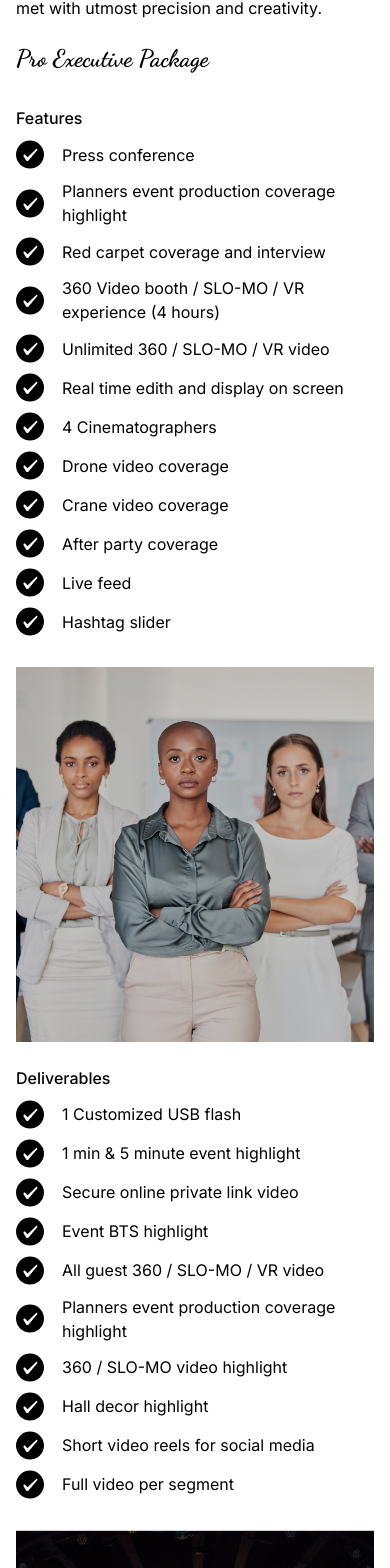
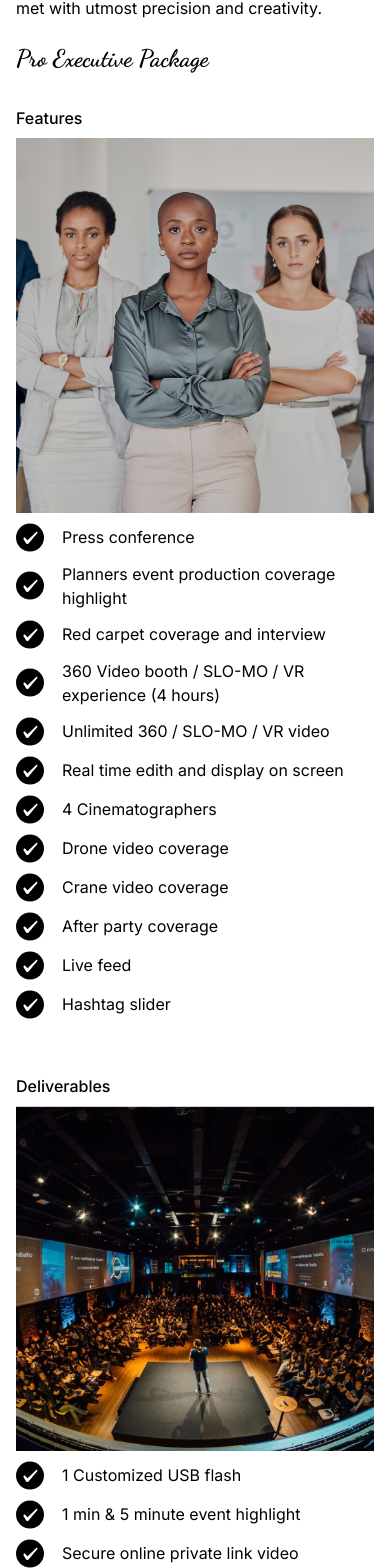
Before and after one commit to CinematicsOrg/website, a React (Vite) app: page /corporate-events in a window 390 px wide. Shown: the part 374-1942 px from the top of the page. Built offline with nearby package versions, Linux system fonts and the light colour scheme.

Commit message:
refactored services for image to be highlighted

```diff
--- a/src/components/CorporateServiceList.tsx
+++ b/src/components/CorporateServiceList.tsx
@@ -20,7 +20,6 @@ const CorporateServiceList = ({
     <div className="text-[16px] leading-[24px] md:text-[20px] md:leading-[30px]">
       <div className="font-medium mb-[8px] pt-[24px] md:mb-[50px]">{title}</div>
       <div className="md:hidden">
-        <div className="mb-[31px]">{listContent}</div>
         <div className="flex items-center justify-center">
           <img
             src={imgPath}
@@ -28,6 +27,7 @@ const CorporateServiceList = ({
             className="object-cover h-full max-h-full"
           />
         </div>
+        <div className="mb-[31px]">{listContent}</div>
       </div>
       <div className="hidden md:block mt-[21px] mb-[32px]">
         {!reverse ? (
--- a/src/components/FormInput.tsx
+++ b/src/components/FormInput.tsx
@@ -33,7 +33,7 @@ const FormInput = ({
         onChange={changed}
         value={value}
         placeholder={placeholder ? placeholder : undefined}
-        className={`h-[45px]  text-[black] text-[20px] p-2 ${classDef}`}
+        className={`h-[45px]  text-[black] dark:text-[white] text-[20px] p-2 ${classDef}`}
       />
       <span className="text-[red] text-xs lg:text-sm">{error}</span>
     </div>
--- a/src/components/ServiceList.tsx
+++ b/src/components/ServiceList.tsx
@@ -12,10 +12,6 @@ const ServiceList = ({ title, listItem, imgPath }: ServiceListProps) => {
   });
   return (
     <div className="">
-      <div className="text-[16px] md:text-[20px] font-medium md:leading-[30px] mt-[24px] mb-[8px] md:mb-[50px]">
-        {title}
-      </div>
-      <div className="md:grid grid-cols-2">{listContent}</div>
       {imgPath ? (
         <img
           src={imgPath}
@@ -23,6 +19,10 @@ const ServiceList = ({ title, listItem, imgPath }: ServiceListProps) => {
           className="object-cover max-w-[100%] w-[100%] h-[221px] md:h-[350px] md:mt-[45px]"
         />
       ) : null}
+      <div className="text-[16px] md:text-[20px] font-medium md:leading-[30px] mt-[24px] mb-[8px] md:mb-[50px]">
+        {title}
+      </div>
+      <div className="md:grid grid-cols-2">{listContent}</div>
     </div>
   );
 };
--- a/src/components/blocks/GeneralServiceBlock.tsx
+++ b/src/components/blocks/GeneralServiceBlock.tsx
@@ -36,6 +36,13 @@ const GeneralServiceBlock = ({
   };
   return (
     <div>
+      <div>
+        <img
+          src={deliverablesImgPath}
+          alt="Image"
+          className="object-cover max-w-[100%] w-[100%] h-[221px] md:h-[350px] md:mt-[45px]"
+        />
+      </div>
       <div className="mt-[30px] md:mt-[45px] font-dancing font-bold text-[24px] md:text-[64px] leading-[30px] md:leading-[44px]">
         {title}
       </div>
@@ -63,13 +70,6 @@ const GeneralServiceBlock = ({
           </div>
         ) : null}
       </div>
-      <div>
-        <img
-          src={deliverablesImgPath}
-          alt="Image"
-          className="object-cover max-w-[100%] w-[100%] h-[221px] md:h-[350px] md:mt-[45px]"
-        />
-      </div>
       <div className="flex justify-center mt-[32px]">
         <Button style="w-[100%]" clicked={handleMoveToBook}>
           Book Now
--- a/src/pages/CorporateEvents.tsx
+++ b/src/pages/CorporateEvents.tsx
@@ -88,30 +88,31 @@ const packageList = [
   {
     title: 'Pro Executive Package',
     featuresList: proExecutiveFeaturesList,
-    featureImgPath: 'images/cinematics_proexecutivefeatures.png',
+    featureImgPath: '/images/cinematics_proexecutivefeatures.png',
     deliverablesList: proExecutiveDeliverablesList,
-    deliverablesImgPath: 'images/cinematics_proexecutivedeliverables.png',
+    deliverablesImgPath: '/images/cinematics_proexecutivedeliverables.png',
   },
   {
     title: 'Executive Package',
     featuresList: executiveFeaturesList,
-    featureImgPath: 'images/cinematics_corporateexecutivefeaturesList.png',
+    featureImgPath: '/images/cinematics_corporateexecutivefeaturesList.png',
     deliverablesList: executiveDeliverablesList,
-    deliverablesImgPath: 'images/cinematics_corporateexecutivedeliverables.png',
+    deliverablesImgPath:
+      '/images/cinematics_corporateexecutivedeliverables.png',
   },
   {
     title: 'Diamond Package',
     featuresList: diamondFeaturesList,
-    featureImgPath: 'images/cinematics_corporatediamondfeatures.png',
+    featureImgPath: '/images/cinematics_proexecutivefeatures.png',
     deliverablesList: diamondDeliverablesList,
-    deliverablesImgPath: 'images/cinematics_corporatediamonddeliverables.png',
+    deliverablesImgPath: '/images/cinematics_corporatediamonddeliverables.png',
   },
   {
     title: 'Gold Package',
     featuresList: goldFeaturesList,
-    featureImgPath: 'images/cinematics_corporategoldfeatures.png',
+    featureImgPath: '/images/cinematics_corporategoldfeatures.png',
     deliverablesList: goldDeliverablesList,
-    deliverablesImgPath: 'images/cinematics_corporategolddeliverables.png',
+    deliverablesImgPath: '/images/cinematics_corporategolddeliverables.png',
   },
 ];
 
--- a/src/pages/Home.tsx
+++ b/src/pages/Home.tsx
@@ -1,32 +1,30 @@
 import Navbar from '../components/Navbar';
 import Button from '../components/Button';
 import Footer from '../components/blocks/Footer';
-import HomeImages from '../components/blocks/HomeImages';
 import { Link, useLocation } from 'react-router-dom';
-import ServiceImageRotation from '../components/blocks/ServiceImageRotation';
-import { galleryLinks } from '../utils/constants';
+// import { galleryLinks } from '../utils/constants';
 import ContactSocials from '../components/blocks/ContactSocials';
 import GalleryNavbar from '../components/GalleryNavbar';
 import { useEffect } from 'react';
 import GalleryServices from '../components/blocks/GalleryServices';
 
-const ImageList1 = [
-  `bg-[url('/images/cinematics_1.png')]`,
-  `bg-[url('/images/cinematics_2.png')]`,
-  `col-start-1 col-span-2 bg-[url('/images/cinematics_3.png')]`,
-  `row-start-1 row-span-2 col-start-3 bg-[url('/images/cinematics_4.png')]`,
-];
+// const ImageList1 = [
+//   `bg-[url('/images/cinematics_1.png')]`,
+//   `bg-[url('/images/cinematics_2.png')]`,
+//   `col-start-1 col-span-2 bg-[url('/images/cinematics_3.png')]`,
+//   `row-start-1 row-span-2 col-start-3 bg-[url('/images/cinematics_4.png')]`,
+// ];
 
-const ImageList2 = [
-  `bg-[url('/images/cinematics_5.png')]`,
-  `bg-[url('/images/cinematics_6.png')]`,
-  `col-start-1 col-span-2 bg-[url('/images/cinematics_7.png')]`,
-  `row-start-1 row-span-2 col-start-3 bg-[url('/images/cinematics_8.png')]`,
-];
+// const ImageList2 = [
+//   `bg-[url('/images/cinematics_5.png')]`,
+//   `bg-[url('/images/cinematics_6.png')]`,
+//   `col-start-1 col-span-2 bg-[url('/images/cinematics_7.png')]`,
+//   `row-start-1 row-span-2 col-start-3 bg-[url('/images/cinematics_8.png')]`,
+// ];
 
 const Home = () => {
   const location = useLocation();
-  const galleryList = galleryLinks.slice(1);
+  // const galleryList = galleryLinks.slice(1);
 
   useEffect(() => {
     if (location.hash) {
@@ -90,18 +88,18 @@ const Home = () => {
         <GalleryNavbar />
       </div>
       <div className="py-[54px] px-[16px] md:px-[79px] font-inter bg-[white]">
-        <div className="hidden md:block md:pb-[58px]">
+        <div className="md:pb-[58px]">
           <GalleryServices />
         </div>
-        <div className="md:hidden">
+        {/* <div className="md:hidden">
           <ServiceImageRotation imageList={galleryList} />
-        </div>
-        <div className="text-lblack mb-[15px] md:mb-[45px] text-center font-bold text-[24px] md:text-[36px]">
+        </div> */}
+        {/* <div className="text-lblack mb-[15px] md:mb-[45px] text-center font-bold text-[24px] md:text-[36px]">
           Celebrate life extraordinary moments through the lens of our passion
           and expertise
         </div>
         <HomeImages ImageList={ImageList1} />
-        <HomeImages ImageList={ImageList2} />
+        <HomeImages ImageList={ImageList2} /> */}
       </div>
       <ContactSocials />
       <Footer />
```
Also changed, not shown: public/images/cinematics_corporategolddeliverables.png, public/images/cinematics_corporategoldfeatures.png.
